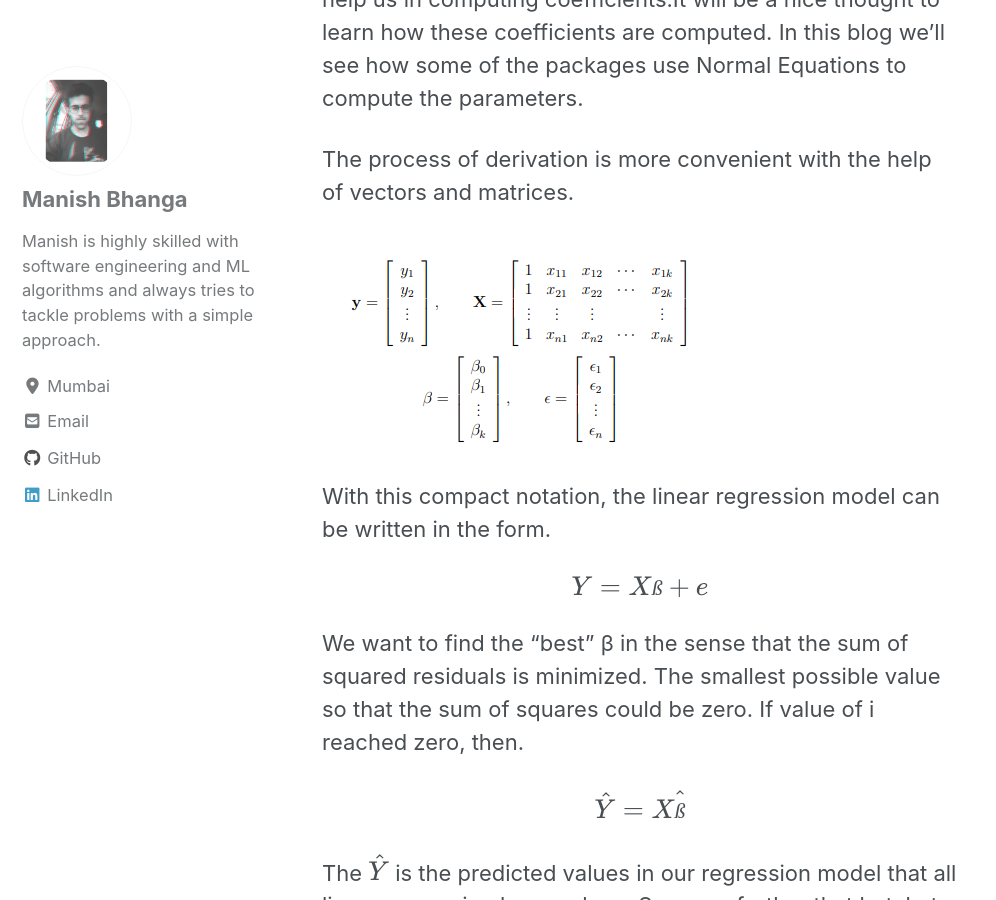
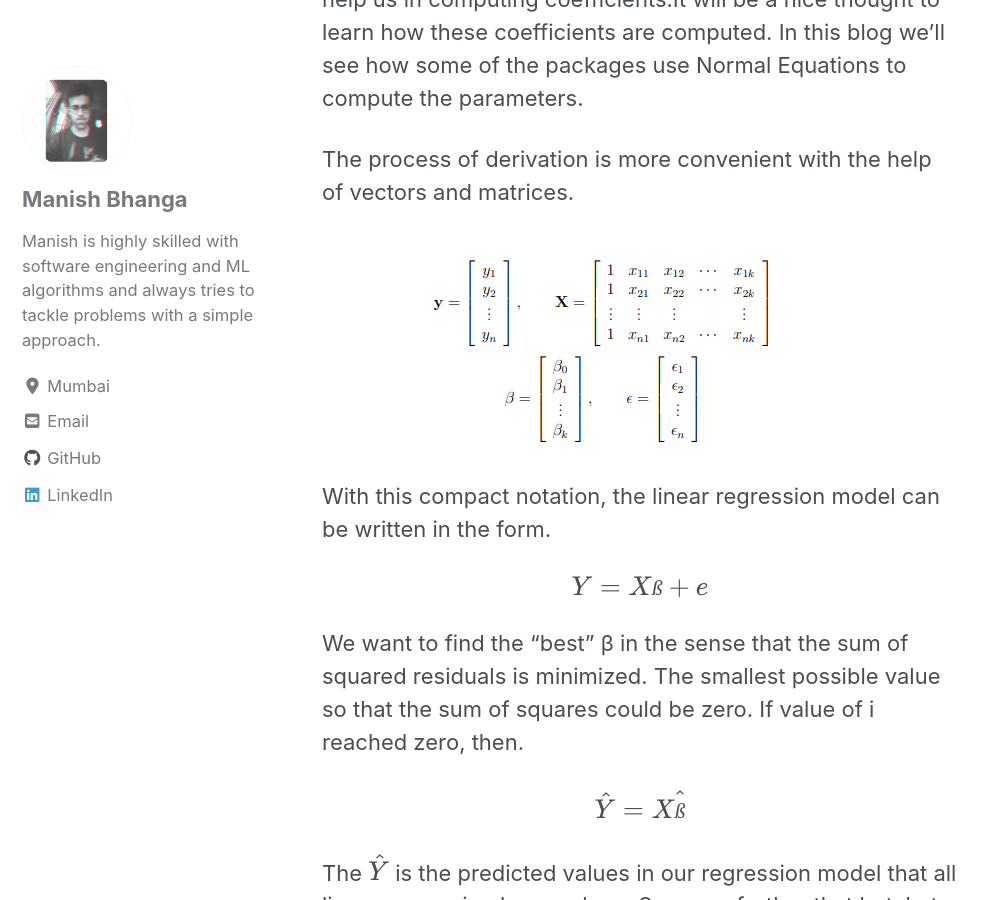
Before and after one commit to bhanga-manish/bhanga.github.io, a Jekyll site: the page built from _posts/2020-05-26-Calculating Multiple Linear Regression Parameters.md, in a window 1280 px wide and 900 px high, scrolled down 968 px. Shown: the whole window, without its empty margins (0-996 px from the left). Built offline with Jekyll 4.4.1, drawn with Linux system fonts in a browser that asks for light colours; cached includes are drawn as plain includes; nearby versions of some CDN libraries; formulas are drawn with MathJax 3.

```diff
--- a/_posts/2020-05-26-Calculating Multiple Linear Regression Parameters.md
+++ b/_posts/2020-05-26-Calculating Multiple Linear Regression Parameters.md
@@ -22,7 +22,7 @@
 
 The process of derivation is more convenient with the help of vectors and matrices.
 
-<img src="{{ site.url }}{{ site.baseurl }}/images/MLR/MLR_matrix_form.png" alt="Matrices and vectors" align="center">
+<img style="display: block; margin: auto;" src="{{ site.url }}{{ site.baseurl }}/images/MLR/MLR_matrix_form.png" alt="Matrices and vectors">
 
 With this compact notation, the linear regression model can be written in the form.
 
```
